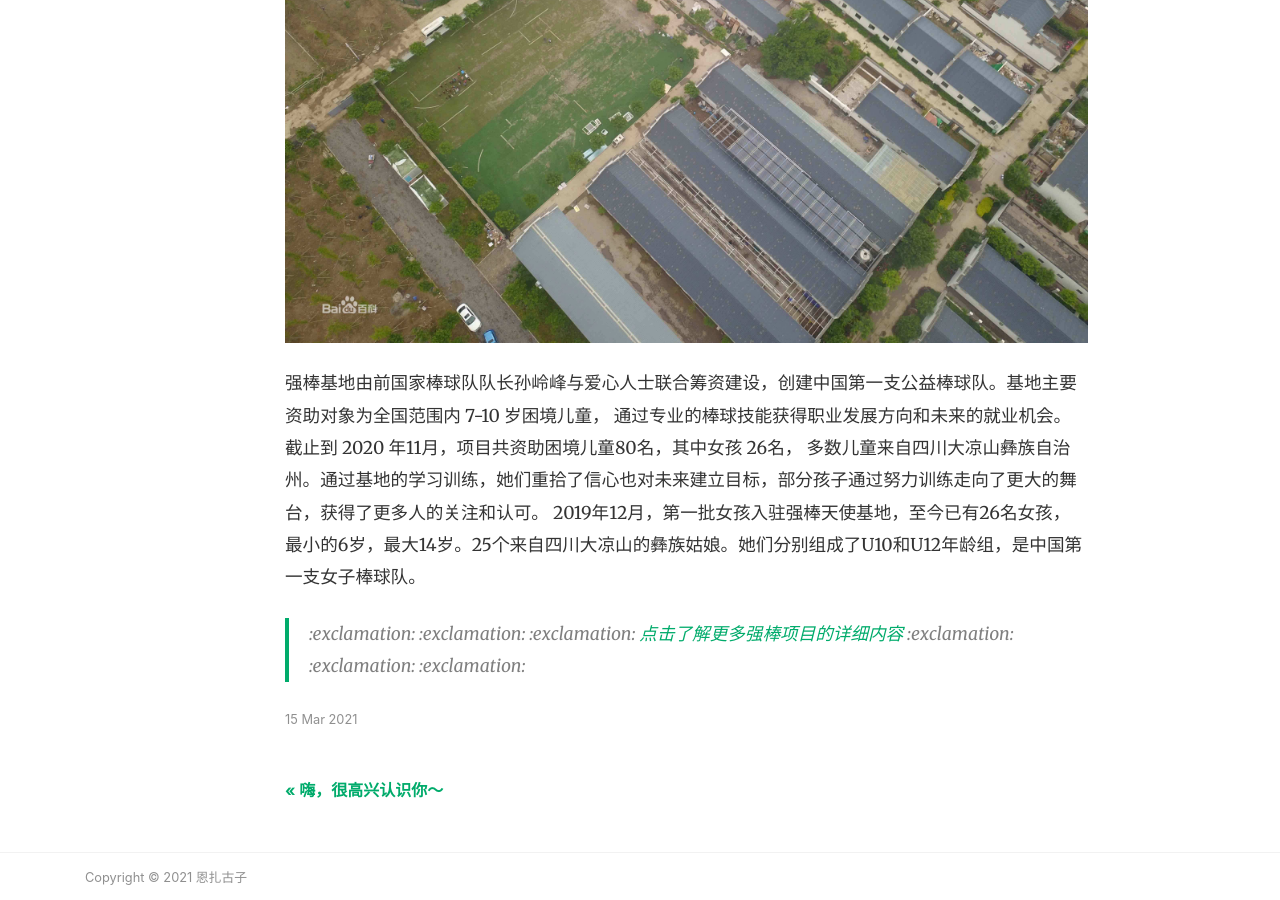
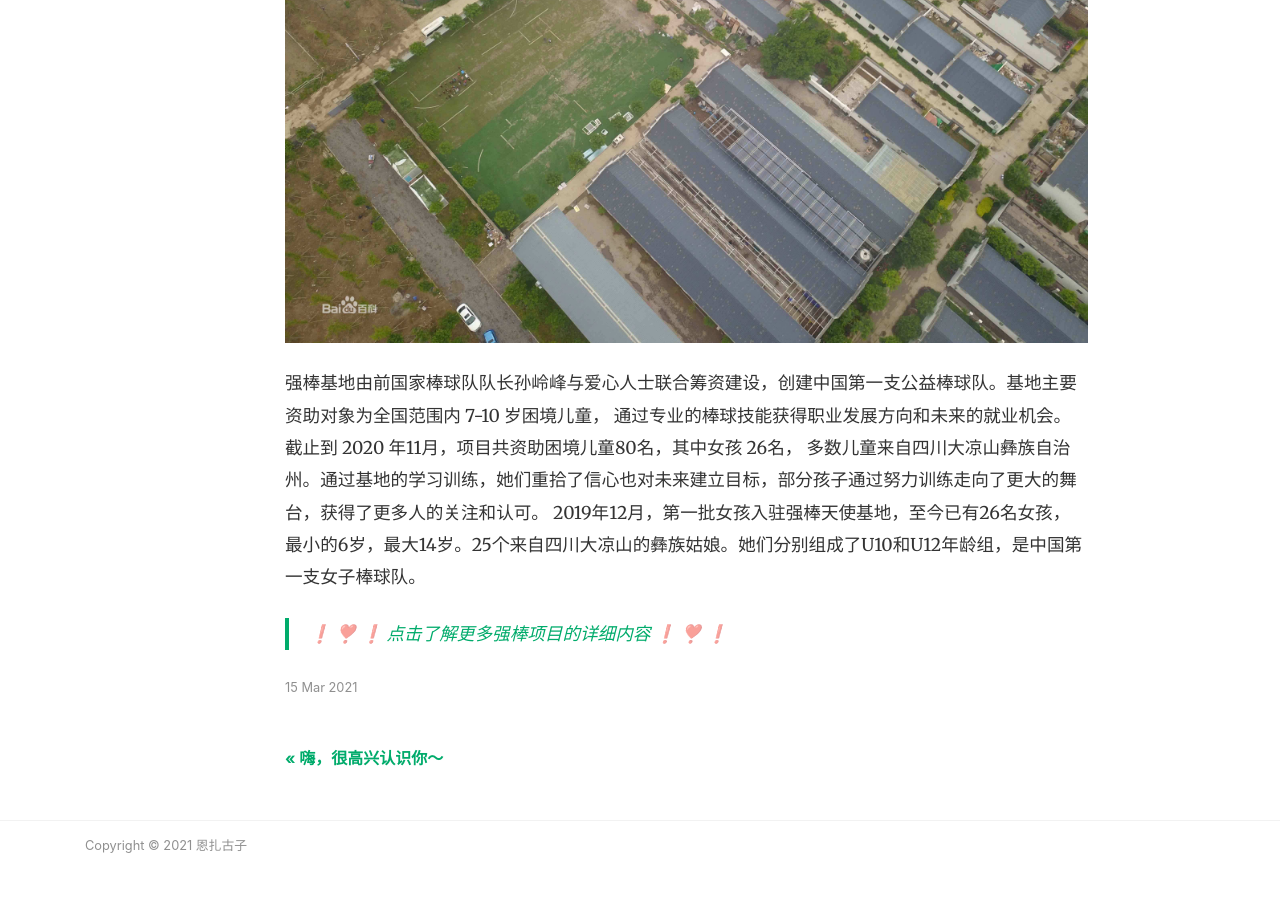
Before and after one commit to ArnoLiang/Test-1, a Jekyll site: the page built from _posts/2021-03-15-Intro.md, in a window 1280 px wide and 900 px high, scrolled down 1376 px. Built offline with Jekyll 4.4.1, drawn with Linux system fonts in a browser that asks for light colours; nearby versions of some CDN libraries; after the commit the page ends 2243 px from its top, so only the background shows below that; part of the change alters nothing that is shown.

Commit message:
Update 2021-03-15-Intro.md

```diff
--- a/_posts/2021-03-15-Intro.md
+++ b/_posts/2021-03-15-Intro.md
@@ -8,7 +8,7 @@ featured: true
 
 > 每个孩子都能在强棒基地中成长为小天使:)
 
-## **关于强棒天使**  :love_letter:
+## **关于强棒天使**  💌
 
 | 名称 | 强棒天使项目（中华少年儿童慈善救助基金会下困境儿童救助项目 |
 | ----  | ----  |
@@ -23,4 +23,4 @@ featured: true
 多数儿童来自四川大凉山彝族自治州。通过基地的学习训练，她们重拾了信心也对未来建立目标，部分孩子通过努力训练走向了更大的舞台，获得了更多人的关注和认可。
 2019年12月，第一批女孩入驻强棒天使基地，至今已有26名女孩，最小的6岁，最大14岁。25个来自四川大凉山的彝族姑娘。她们分别组成了U10和U12年龄组，是中国第一支女子棒球队。
 
-> :exclamation: :exclamation: :exclamation: [点击了解更多强棒项目的详细内容](https://baike.baidu.com/item/%E5%BC%BA%E6%A3%92%E5%A4%A9%E4%BD%BF%E9%A1%B9%E7%9B%AE/53242363) :exclamation: :exclamation: :exclamation:
+>  ❗ ❣️ ❗ [点击了解更多强棒项目的详细内容](https://baike.baidu.com/item/%E5%BC%BA%E6%A3%92%E5%A4%A9%E4%BD%BF%E9%A1%B9%E7%9B%AE/53242363) ❗ ❣️ ❗
```
